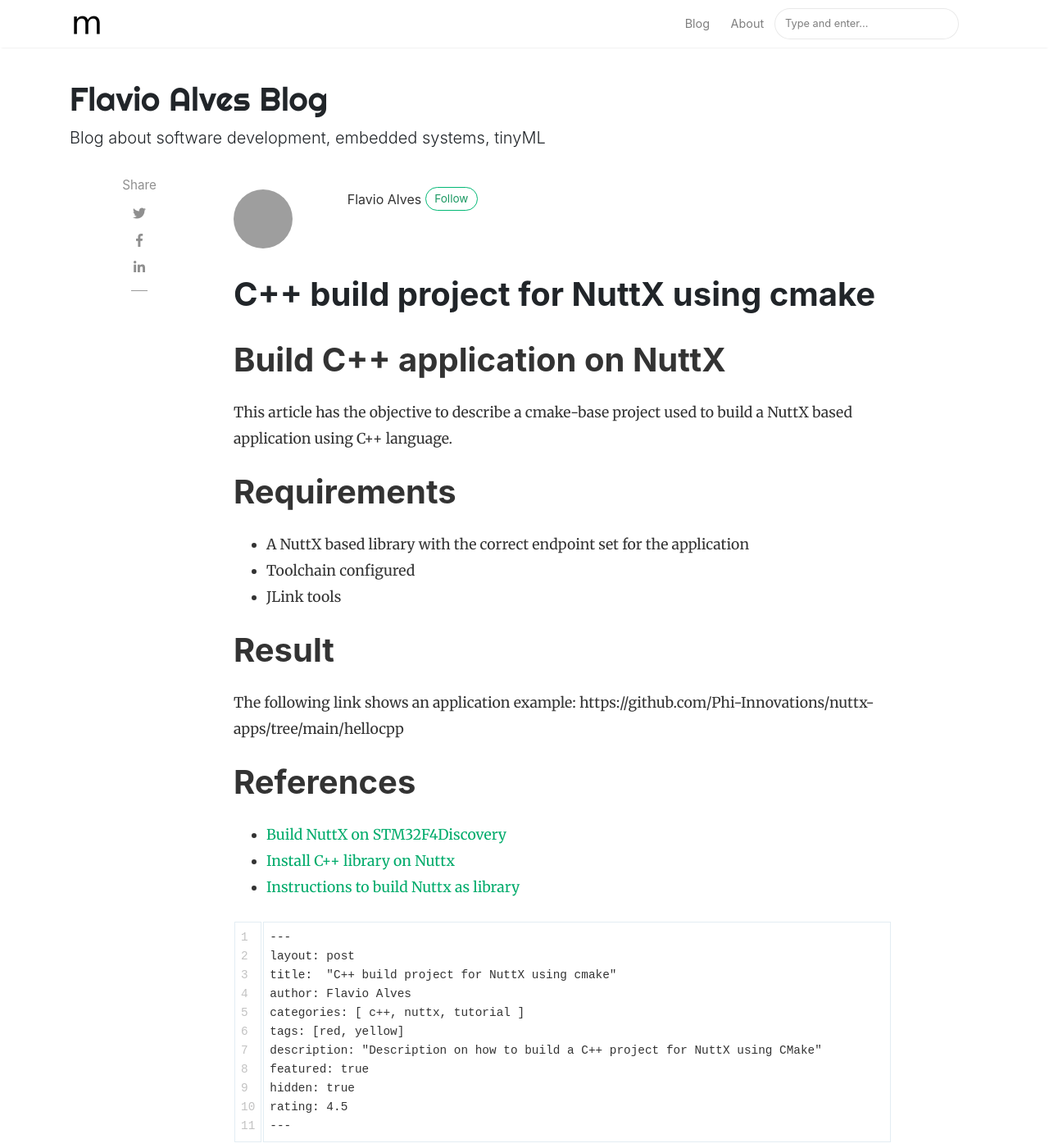
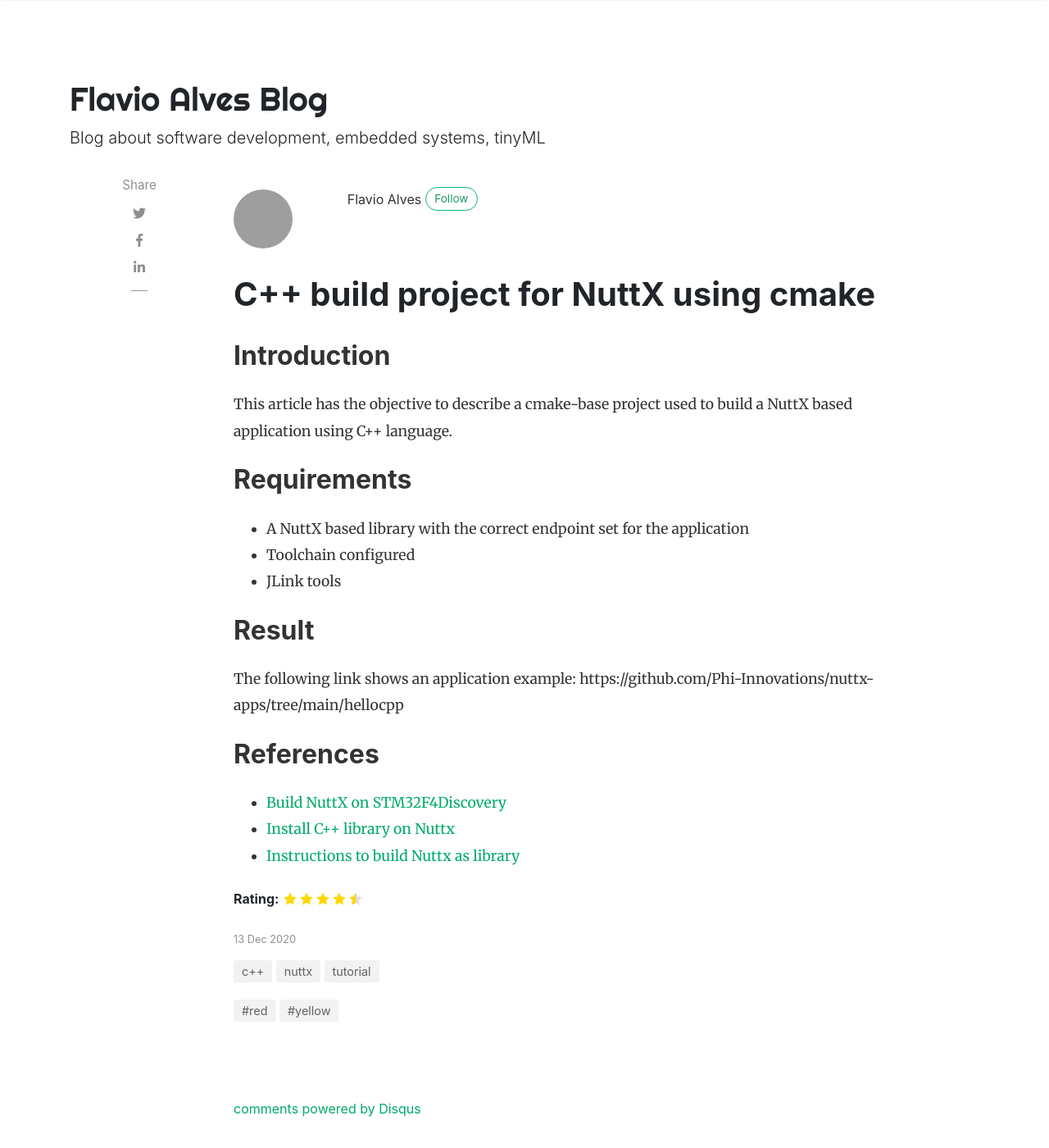
Before and after one commit to fraviofii/fraviofii.github.io, a Jekyll site: the page built from _posts/2020-12-13-build-nuttx-cpp.md, in a window 1280 px wide and 1400 px high. Shown: the whole window at 82% size. Built offline with Jekyll 4.4.1, drawn with Linux system fonts in a browser that asks for light colours; nearby versions of some CDN libraries; comment, search, counter and statistics services are not loaded; grey boxes are pictures that could not be loaded.

Commit message:
Format revision of first post

````diff
--- a/_posts/2020-12-13-build-nuttx-cpp.md
+++ b/_posts/2020-12-13-build-nuttx-cpp.md
@@ -10,36 +10,22 @@ hidden: true
 rating: 4.5
 ---
 
-# Build C++ application on NuttX
+## Introduction
 
 This article has the objective to describe a cmake-base project used to build a NuttX based application using C++ language.
 
-# Requirements
+## Requirements
 
 * A NuttX based library with the correct endpoint set for the application
 * Toolchain configured
 * JLink tools
 
-# Result
+## Result
 
 The following link shows an application example: https://github.com/Phi-Innovations/nuttx-apps/tree/main/hellocpp
 
-# References
+## References
 
 * [Build NuttX on STM32F4Discovery](https://cwiki.apache.org/confluence/display/NUTTX/STM32F4DISCOVERY+Unix)
 * [Install C++ library on Nuttx](https://bitbucket.org/nuttx/uclibc/src/master)
 * [Instructions to build Nuttx as library](https://acassis.wordpress.com/2020/06/28/using-nuttx-as-library-once-again)
-
-```html
----
-layout: post
-title:  "C++ build project for NuttX using cmake"
-author: Flavio Alves
-categories: [ c++, nuttx, tutorial ]
-tags: [red, yellow]
-description: "Description on how to build a C++ project for NuttX using CMake"
-featured: true
-hidden: true
-rating: 4.5
----
-```
````
